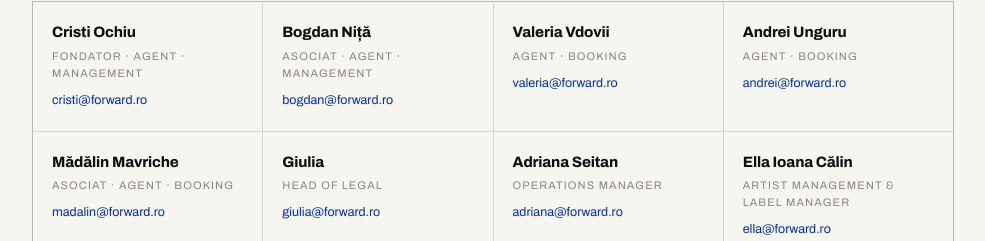
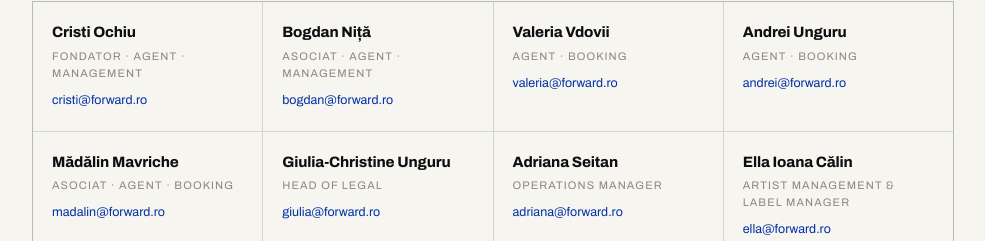
Before and after one commit to forward-hq/forward-ro, a Next.js app: page / in a window 1280 px wide. Shown: the part 8120-8361 px from the top of the page, without its empty margins (262-1247 px from the left). Built offline with nearby package versions, Linux system fonts and the light colour scheme.

Commit message:
Echipa: Giulia-Christine Unguru (nume complet)

```diff
--- a/app/page.js
+++ b/app/page.js
@@ -110,7 +110,7 @@ export default function Home() {
             <div className="tp"><b>Valeria Vdovii</b><span>Agent · Booking</span><a href="mailto:valeria@forward.ro">valeria@forward.ro</a></div>
             <div className="tp"><b>Andrei Unguru</b><span>Agent · Booking</span><a href="mailto:andrei@forward.ro">andrei@forward.ro</a></div>
                         <div className="tp"><b>Mădălin Mavriche</b><span>Asociat · Agent · Booking</span><a href="mailto:madalin@forward.ro">madalin@forward.ro</a></div>
-                        <div className="tp"><b>Giulia</b><span>Head of Legal</span><a href="mailto:giulia@forward.ro">giulia@forward.ro</a></div>
+                                    <div className="tp"><b>Giulia-Christine Unguru</b><span>Head of Legal</span><a href="mailto:giulia@forward.ro">giulia@forward.ro</a></div>
               <div className="tp"><b>Adriana Seitan</b><span>Operations Manager</span><a href="mailto:adriana@forward.ro">adriana@forward.ro</a></div>
               <div className="tp"><b>Ella Ioana Călin</b><span>Artist Management &amp; Label Manager</span><a href="mailto:ella@forward.ro">ella@forward.ro</a></div>
               <div className="tp"><b>Alexandra Ștefan</b><span>Booking Assistant · Bogdan Niță</span><a href="mailto:alexandra.stefan@forward.ro">alexandra.stefan@forward.ro</a></div>
```
